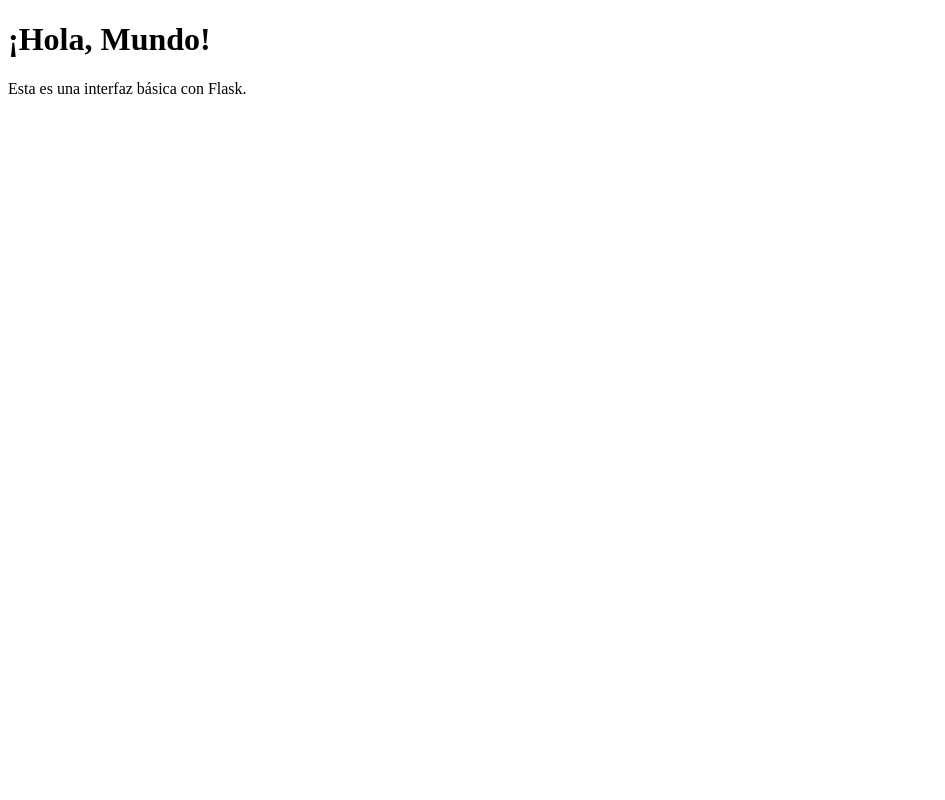
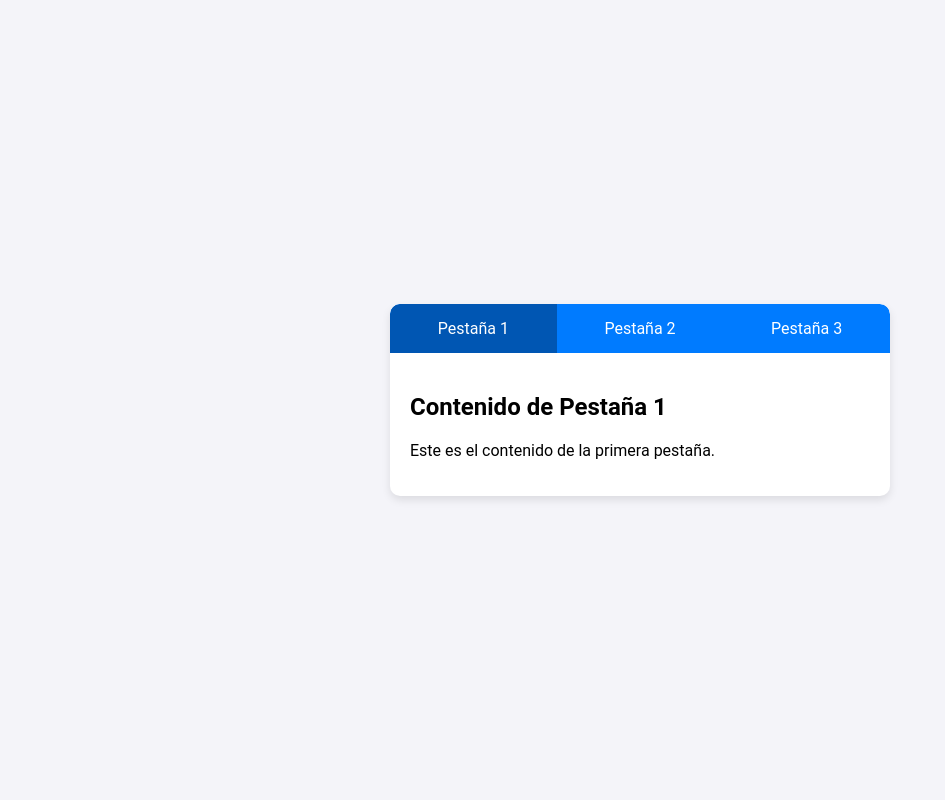
Before and after one commit to DiegVas/IPC2_Proyecto2_202300638, a Flask app: page / in a window 1280 px wide. Shown: the whole page, without its empty margins (0-945 px from the left). Run offline with Flask 3, Linux system fonts and the light colour scheme.

Commit message:
Refactorizar código para agregar soporte de pestañas en la interfaz

```diff
--- a/app.py
+++ b/app.py
@@ -1,5 +1,5 @@
 # app.py
-from flask import Flask, render_template
+from flask import Flask, render_template, url_for
 
 app = Flask(__name__)
 
--- a/templates/index.html
+++ b/templates/index.html
@@ -1,13 +1,91 @@
-<!-- templates/index.html -->
 <!DOCTYPE html>
 <html lang="es">
   <head>
     <meta charset="UTF-8" />
-    <meta name="viewport" content="width=device-width, initial-scale=1.0" />
-    <title>Interfaz Flask</title>
+    <title>Cuadro con Pestañas Moderno</title>
+    <style>
+      body {
+        font-family: "Roboto", sans-serif;
+        margin: 0;
+        padding: 0;
+        display: flex;
+        justify-content: center;
+        align-items: center;
+        height: 100vh;
+        background-color: #f4f4f9;
+      }
+
+      .tab-container {
+        width: 500px;
+        background-color: #fff;
+        border-radius: 10px;
+        overflow: hidden;
+        box-shadow: 0 4px 8px rgba(0, 0, 0, 0.1);
+      }
+
+      .tab-header {
+        display: flex;
+        background-color: #007bff;
+        border-radius: 10px 10px 0 0;
+        overflow: hidden;
+      }
+
+      .tab-header div {
+        flex: 1;
+        padding: 15px;
+        text-align: center;
+        cursor: pointer;
+        color: #fff;
+        transition: background-color 0.3s;
+      }
+
+      .tab-header div.active {
+        background-color: #0056b3;
+      }
+
+      .tab-content {
+        padding: 20px;
+        display: none;
+      }
+
+      .tab-content.active {
+        display: block;
+      }
+    </style>
   </head>
   <body>
-    <h1>¡Hola, Mundo!</h1>
-    <p>Esta es una interfaz básica con Flask.</p>
+    <div class="tab-container">
+      <div class="tab-header">
+        <div class="tab" data-tab="1">Pestaña 1</div>
+        <div class="tab" data-tab="2">Pestaña 2</div>
+        <div class="tab" data-tab="3">Pestaña 3</div>
+      </div>
+
+      {% include 'layouts/Report.html' %} {% include 'layouts/File.html' %} {%
+      include 'layouts/Process.html' %}
+    </div>
+
+    <script>
+      document.addEventListener("DOMContentLoaded", function () {
+        const tabs = document.querySelectorAll(".tab");
+        const contents = document.querySelectorAll(".tab-content");
+
+        tabs.forEach((tab) => {
+          tab.addEventListener("click", function () {
+            tabs.forEach((item) => item.classList.remove("active"));
+            contents.forEach((content) => content.classList.remove("active"));
+
+            tab.classList.add("active");
+            document
+              .getElementById("tab-" + tab.getAttribute("data-tab"))
+              .classList.add("active");
+          });
+        });
+
+        // Activar la primera pestaña por defecto
+        tabs[0].classList.add("active");
+        contents[0].classList.add("active");
+      });
+    </script>
   </body>
 </html>
--- /dev/null
+++ b/templates/layouts/File.html
@@ -0,0 +1,4 @@
+<div class="tab-content" id="tab-2">
+  <h2>Contenido de Pestaña 2</h2>
+  <p>Este es el contenido de la segunda pestaña.</p>
+</div>
--- /dev/null
+++ b/templates/layouts/Process.html
@@ -0,0 +1,4 @@
+<div class="tab-content" id="tab-3">
+  <h2>Contenido de Pestaña 3</h2>
+  <p>Este es el contenido de la tercera pestaña.</p>
+</div>
--- /dev/null
+++ b/templates/layouts/Report.html
@@ -0,0 +1,4 @@
+<div class="tab-content" id="tab-1">
+  <h2>Contenido de Pestaña 1</h2>
+  <p>Este es el contenido de la primera pestaña.</p>
+</div>
```
